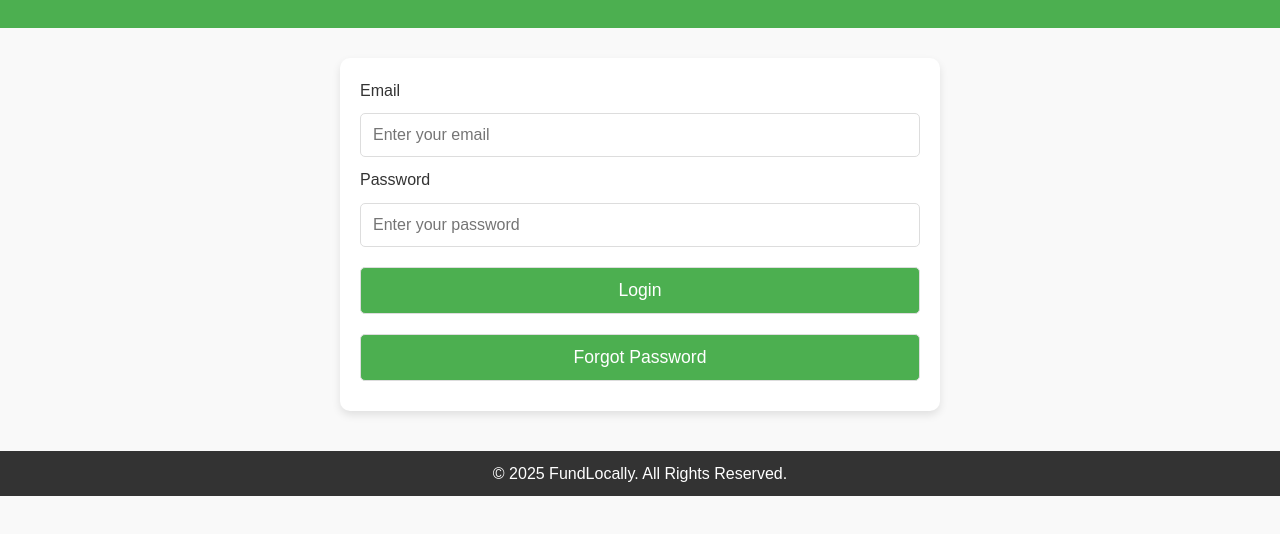
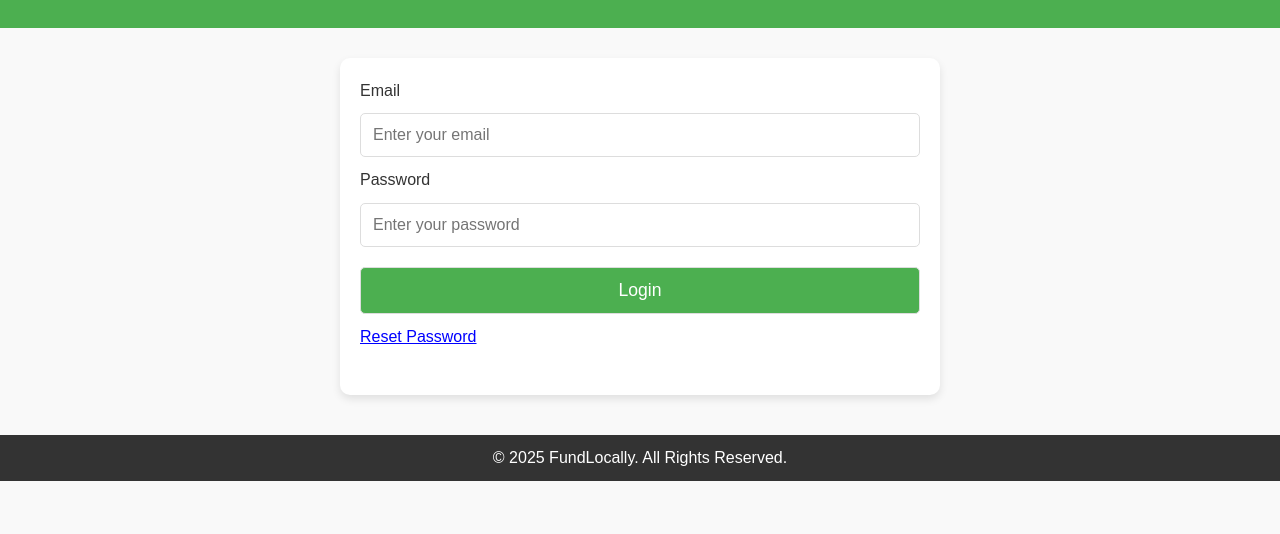
Before and after one commit to sthetically/fundlocallyproject, a plain HTML site: page login.html in a window 1280 px wide. Shown: the part 162-696 px from the top of the page. Drawn offline with Linux system fonts and the light colour scheme; files whose address does not match are found by name.

Commit message:
Update login.html

```diff
--- a/login.html
+++ b/login.html
@@ -32,7 +32,7 @@
             <input type="password" name="passworkd" id="password" placeholder="Enter your password" required>
 
             <button type="submit">Login</button>
-            <button type="submit">Forgot Password</button>
+            <a href="reset-password.html" style="color: blue; text-decoration: underline;">Reset Password</a><br><br>
 
         </form>
     </section>
```
